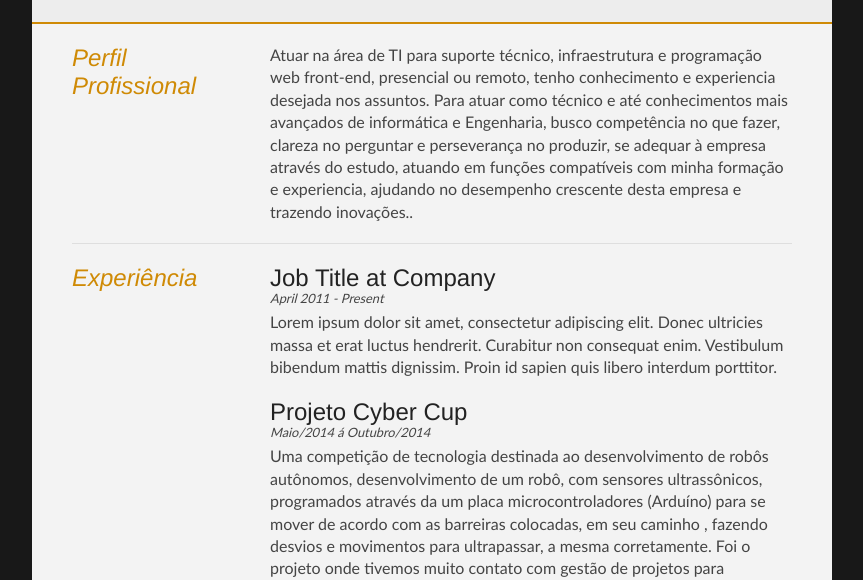
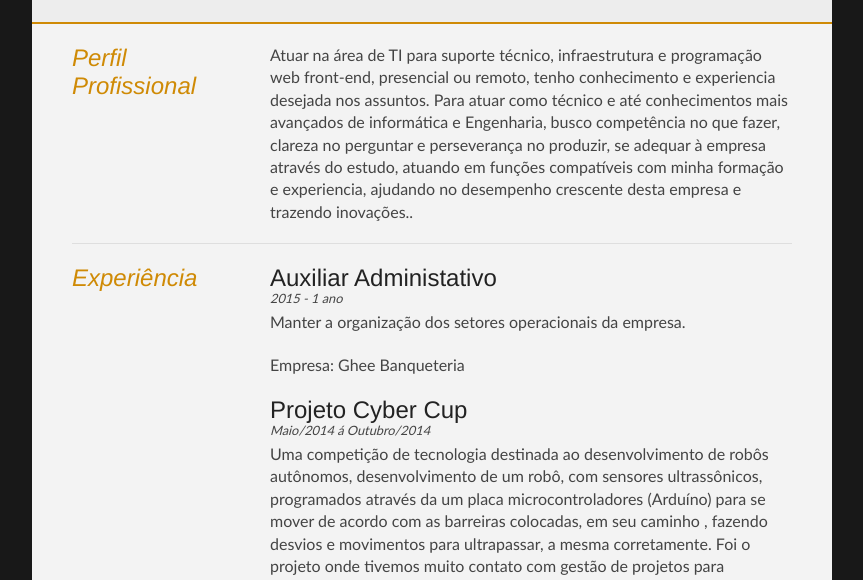
Before and after one commit to afmr0um/afmr0um.github.io, a plain HTML site: page index.html in a window 1280 px wide. Shown: the part 216-796 px from the top of the page, without its empty margins (208-1071 px from the left). Drawn offline with Linux system fonts and the light colour scheme; a web font is replaced by a local one.

Commit message:
Update index.html

```diff
--- a/index.html
+++ b/index.html
@@ -56,9 +56,10 @@
 
 			<div class="sectionContent">
 				<article>
-					<h2>Job Title at Company</h2>
-					<p class="subDetails">April 2011 - Present</p>
-					<p>Lorem ipsum dolor sit amet, consectetur adipiscing elit. Donec ultricies massa et erat luctus hendrerit. Curabitur non consequat enim. Vestibulum bibendum mattis dignissim. Proin id sapien quis libero interdum porttitor.</p>
+					<h2>Auxiliar Administativo</h2>
+					<p class="subDetails">2015 - 1 ano</p>
+					<p>Manter a organização dos setores operacionais da empresa.</p>
+					<p>Empresa: Ghee Banqueteria</p>
 				</article>
 
 				<article>
```
